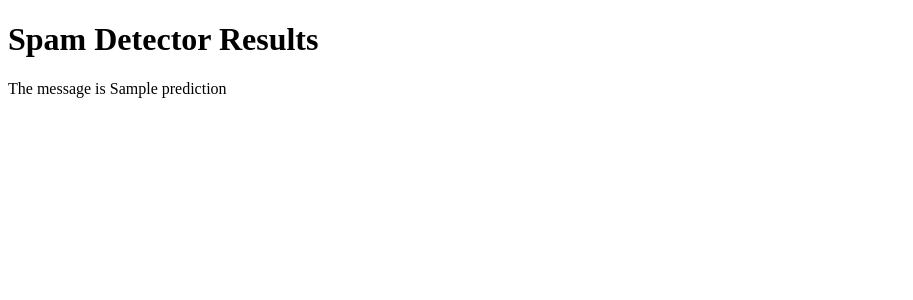
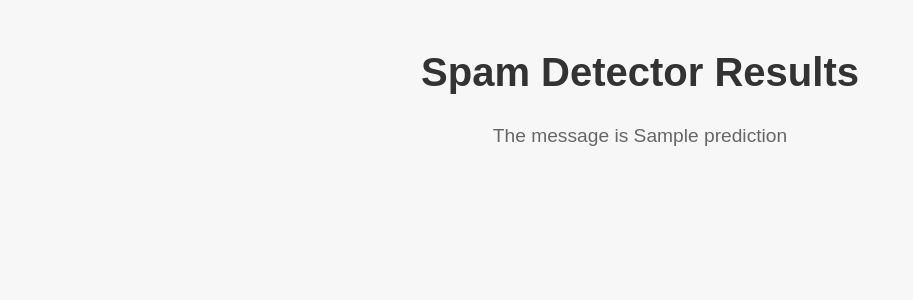
Before and after one commit to The-DigitalAcademy/No_Name_NLP-in-Machine-Learning, a Python web app: template flask/templates/prediction.html in a window 1280 px wide. Shown: the top 300 px of the page, without its empty margins (0-913 px from the left). Run offline with Jinja, Linux system fonts and the light colour scheme; the template is opened without the code that fills it: most values are stand-ins (such as "Sample title", 1, 10 or a date in 2020).

Commit message:
Fixed css,HTML and Flask

```diff
--- /dev/null
+++ b/flask/static/predictions.css
@@ -0,0 +1,41 @@
+/* Global styles */
+body {
+  font-family: Arial, sans-serif;
+  background-color: #f7f7f7;
+}
+
+/* Header styles */
+h1 {
+  font-size: 2.5em;
+  text-align: center;
+  color: #333;
+  margin-top: 50px;
+}
+
+/* Paragraph styles */
+p {
+  font-size: 1.2em;
+  text-align: center;
+  color: #666;
+  margin-top: 30px;
+}
+
+/* Link styles */
+a {
+  color: #337ab7;
+  text-decoration: none;
+}
+
+a:hover {
+  text-decoration: underline;
+}
+
+/* Prediction styles */
+.prediction {
+  font-weight: bold;
+  color: green;
+}
+
+.prediction.spam {
+  color: red;
+}
--- a/flask/static/style.css
+++ b/flask/static/style.css
@@ -1,5 +1,5 @@
 body {
-    background-color: #08a54f;
+    background-color: #7070ed;
     font-family: Arial, sans-serif;
 }
 
@@ -7,7 +7,7 @@ h1 {
     text-align: center;
     margin-top: 50px;
     margin-bottom: 30px;
-    color: rgb(155, 24, 24);
+    color: rgb(13, 11, 11);
 }
 
 form {
@@ -33,7 +33,7 @@ input[type="text"] {
 
 input[type="submit"] {
     width: 100%;
-    background-color: #4CAF50;
+    background-color: #4c95af;
     color: white;
     padding: 14px 20px;
     margin-top: 20px;
--- a/flask/templates/prediction.html
+++ b/flask/templates/prediction.html
@@ -2,7 +2,7 @@
 <html>
 <head>
 	<title>Spam Detector Results</title>
-	<link rel="stylesheet" href="/static/prediction.css">
+	<link rel="stylesheet" href="/static/predictions.css">
 </head>
 <body>
 	<h1>Spam Detector Results</h1>
```
Also changed, not shown: 1 other file.
